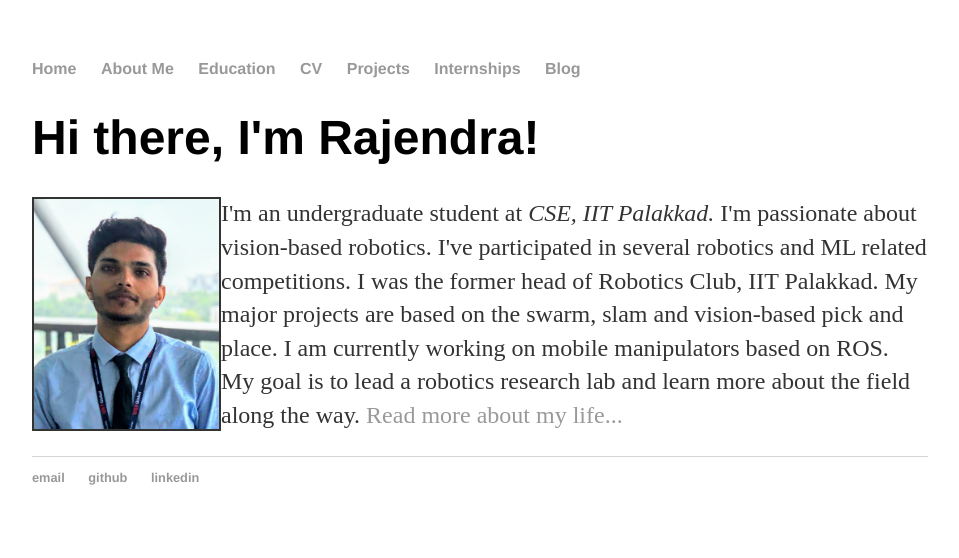
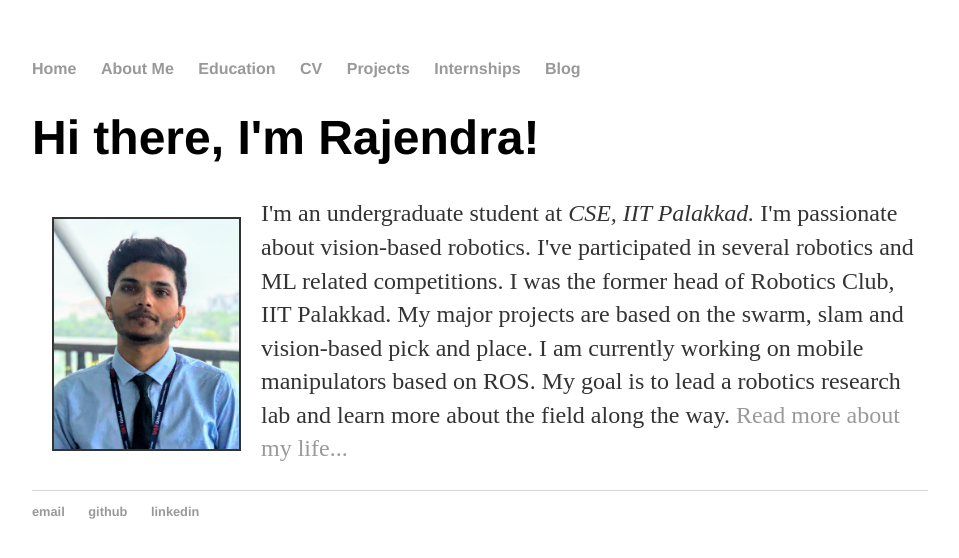
Before and after one commit to iamrajee/iamrajee.github.io, a Jekyll site: the page built from index.html, in a window 1280 px wide. Shown: the top 558 px of the page, without its empty margins (160-1119 px from the left). Built offline with Jekyll 4.4.1, drawn with Linux system fonts in a browser that asks for light colours.

Commit message:
Update index.html

```diff
--- a/index.html
+++ b/index.html
@@ -4,5 +4,5 @@
 ---
 <div class="blurb">
 	<h1>Hi there, I'm Rajendra!</h1>
-	<p><img src="images/rajendra_passport_photo.jpg" height="230" width="185" align="left" border="2" />I'm an undergraduate student at <em>CSE, IIT Palakkad.</em> I'm passionate about vision-based robotics. I've participated in several robotics and ML related competitions. I was the former head of Robotics Club, IIT Palakkad. My major projects are based on the swarm, slam and vision-based pick and place. I am currently working on mobile manipulators based on ROS. My goal is to lead a robotics research lab and learn more about the field along the way. <a href="/about">Read more about my life...</a></p>
+	<p><img src="images/rajendra_passport_photo.jpg" height="230" width="185" align="left" border="2" HSPACE="20" VSPACE="20" />I'm an undergraduate student at <em>CSE, IIT Palakkad.</em> I'm passionate about vision-based robotics. I've participated in several robotics and ML related competitions. I was the former head of Robotics Club, IIT Palakkad. My major projects are based on the swarm, slam and vision-based pick and place. I am currently working on mobile manipulators based on ROS. My goal is to lead a robotics research lab and learn more about the field along the way. <a href="/about">Read more about my life...</a></p>
 </div><!-- /.blurb -->
```
